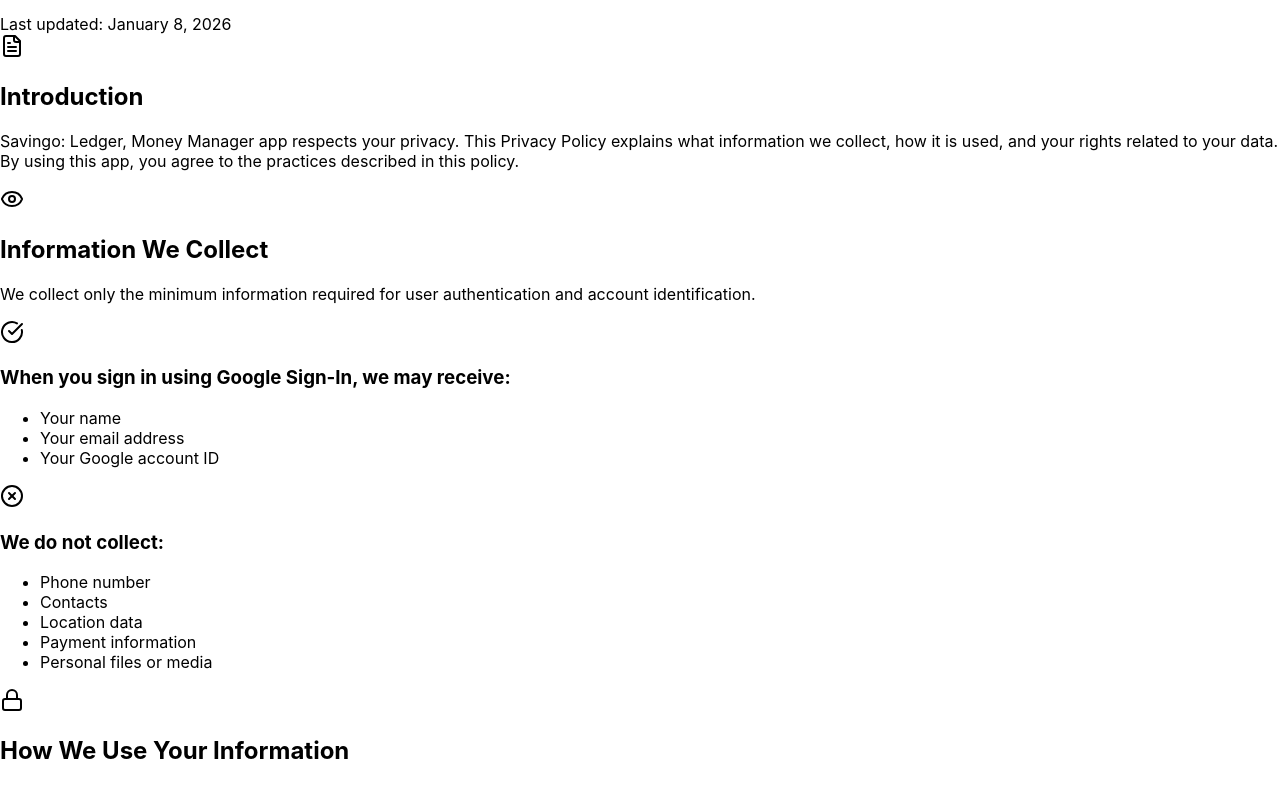
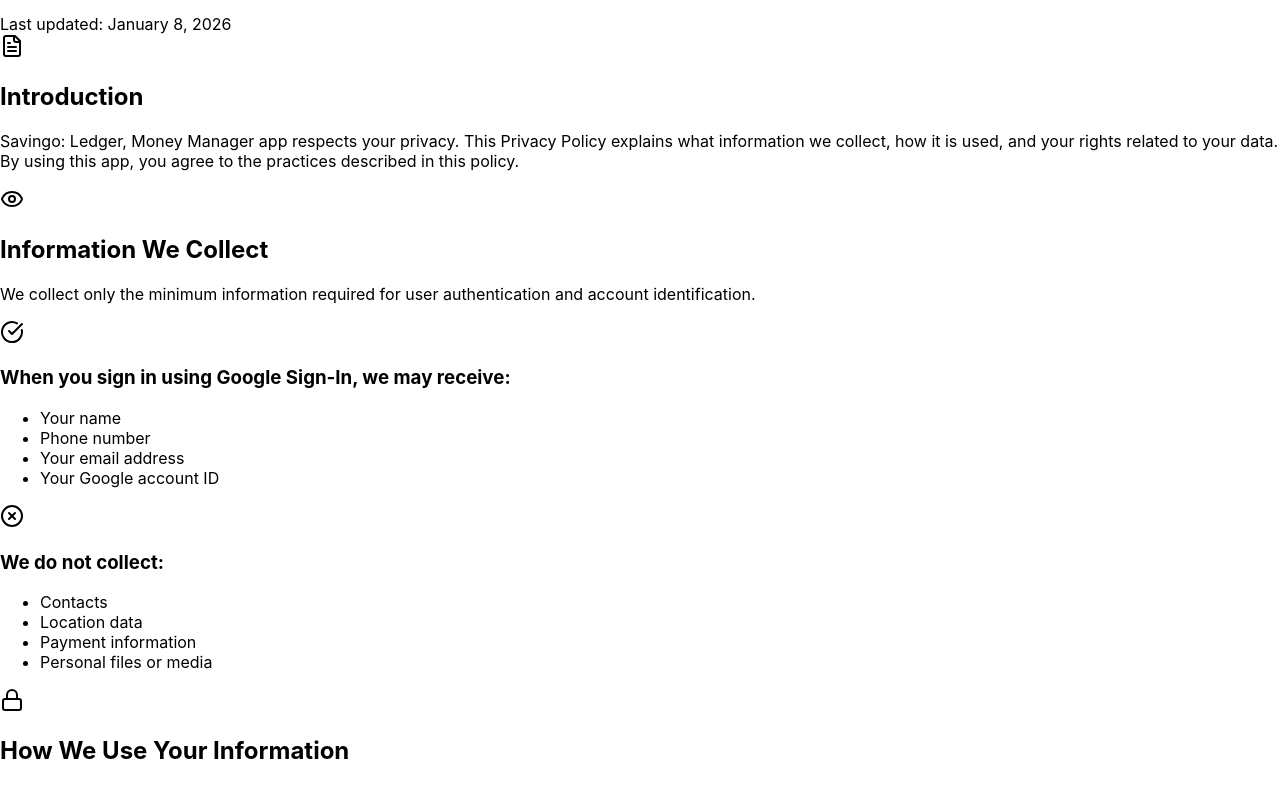
Before and after one commit to jasmeetkaur9346/service-based-merasoftware-frontend, a React (Create React App) app: page /mysavings-privacy-policy in a window 1280 px wide. Shown: the part 467-1253 px from the top of the page. Built offline with nearby package versions, Linux system fonts and the light colour scheme; no server answers.

Commit message:
Update MySavingsPrivacyPolicy.js

```diff
--- a/src/pages/MySavingsPrivacyPolicy.js
+++ b/src/pages/MySavingsPrivacyPolicy.js
@@ -62,6 +62,10 @@
                       <span className="w-1.5 h-1.5 bg-green-600 rounded-full"></span>
                       <span>Your name</span>
                     </li>
+                  <li className="flex items-center space-x-2">
+                      <span className="w-1.5 h-1.5 bg-green-600 rounded-full"></span>
+                      <span>Phone number</span>
+                    </li>
                     <li className="flex items-center space-x-2">
                       <span className="w-1.5 h-1.5 bg-green-600 rounded-full"></span>
                       <span>Your email address</span>
@@ -80,10 +84,6 @@
                     <h3 className="font-semibold text-gray-900">We do not collect:</h3>
                   </div>
                   <ul className="space-y-2 text-gray-700">
-                    <li className="flex items-center space-x-2">
-                      <span className="w-1.5 h-1.5 bg-red-600 rounded-full"></span>
-                      <span>Phone number</span>
-                    </li>
                     <li className="flex items-center space-x-2">
                       <span className="w-1.5 h-1.5 bg-red-600 rounded-full"></span>
                       <span>Contacts</span>
```
